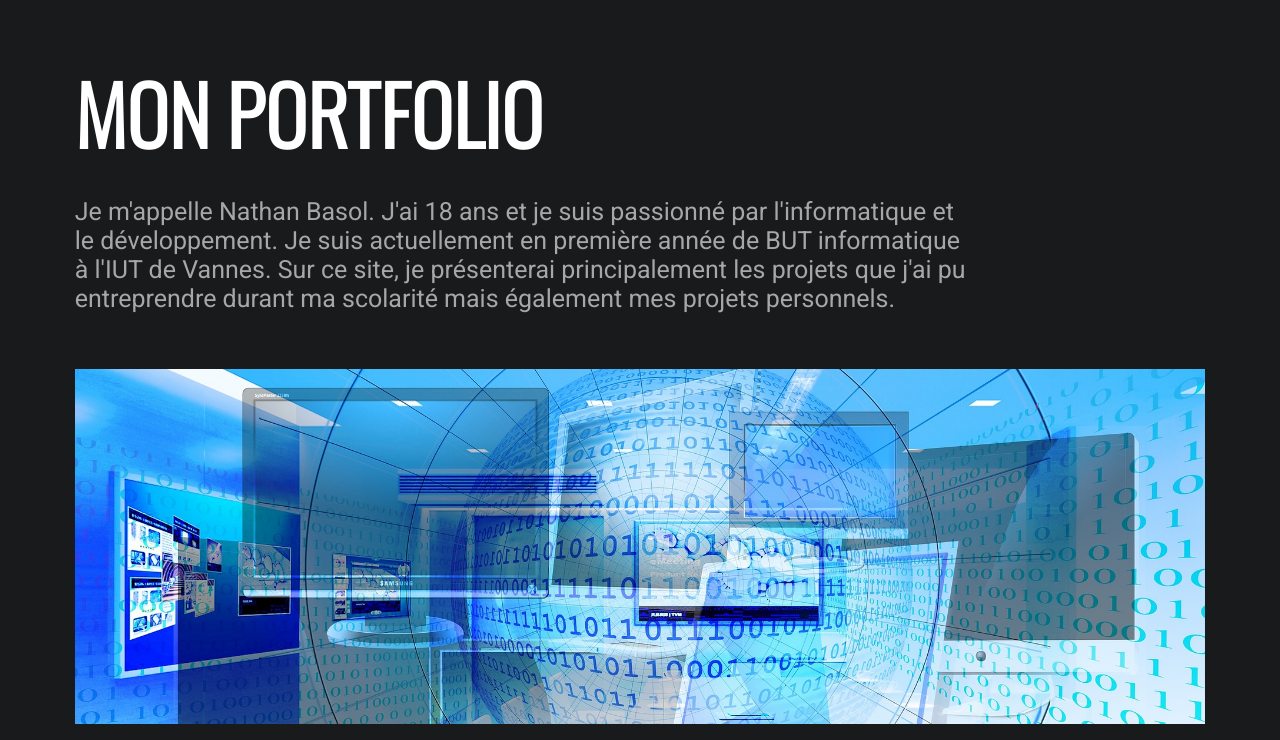
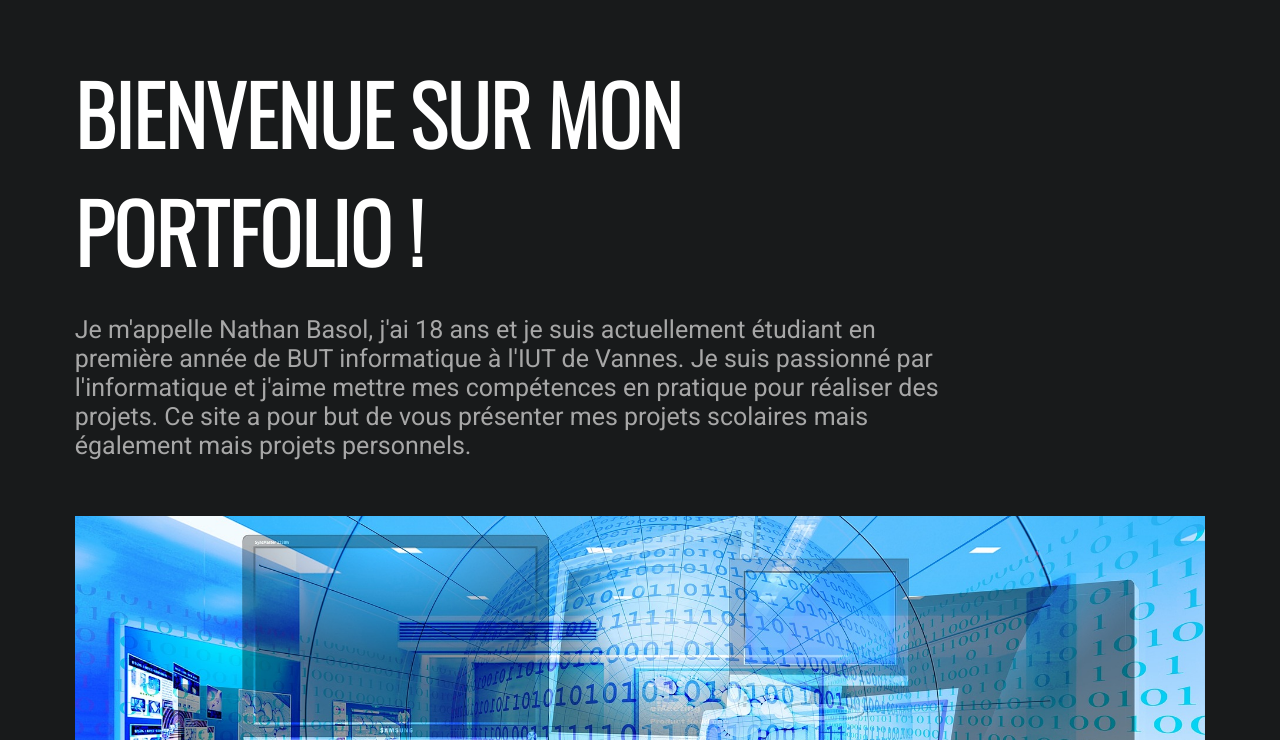
Before and after one commit to nathan-basol/nathan-basol.github.io, a plain HTML site: page index.html in a window 1280 px wide. Shown: the part 60-800 px from the top of the page. Drawn offline with nearby package versions, Linux system fonts and the light colour scheme.

Commit message:
ajout de 2 SAE

```diff
--- a/index.html
+++ b/index.html
@@ -25,8 +25,8 @@
 
     <section class="page-content">
         <header>
-            <h1>Mon portfolio</h1>
-            <p>Je m'appelle Nathan Basol. J'ai 18 ans et je suis passionné par l'informatique et le développement. Je suis actuellement en première année de BUT informatique à l'IUT de Vannes. Sur ce site, je présenterai principalement les projets que j'ai pu entreprendre durant ma scolarité mais également mes projets personnels. </p>
+            <h1>Bienvenue sur mon portfolio !</h1>
+            <p>Je m'appelle Nathan Basol, j'ai 18 ans et je suis actuellement étudiant en première année de BUT informatique à l'IUT de Vannes. Je suis passionné par l'informatique et j'aime mettre mes compétences en pratique pour réaliser des projets. Ce site a pour but de vous présenter mes projets scolaires mais également mais projets personnels.</p>
         </header>
 
         <section class="presentation-image">
```
